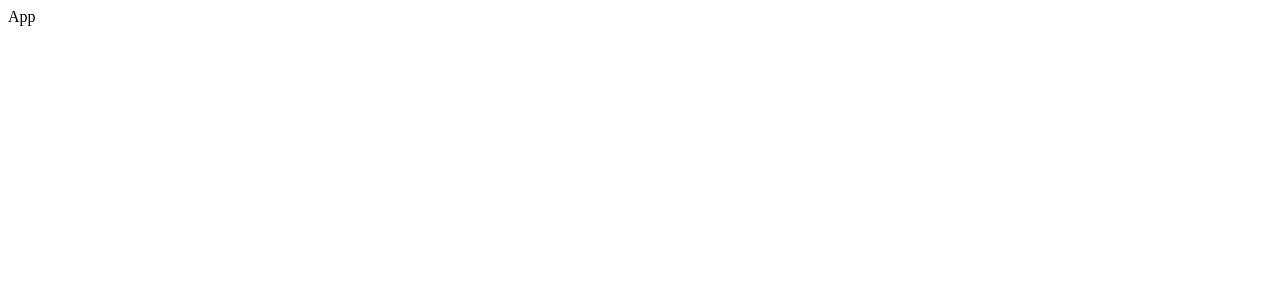
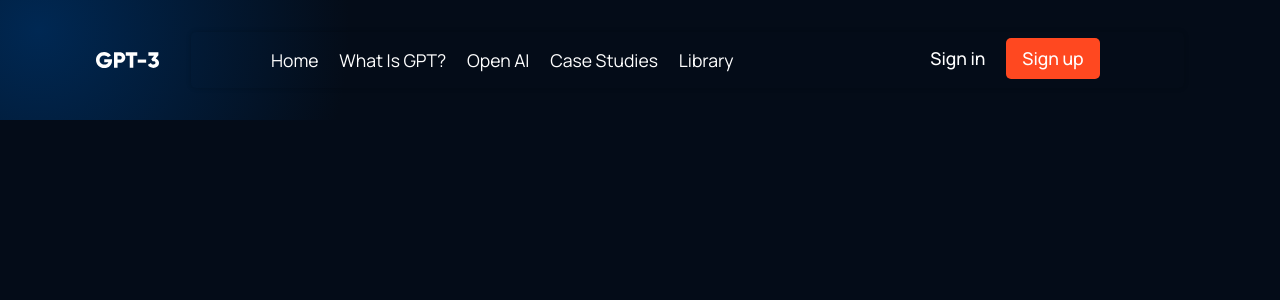
Before and after one commit to Eromosele-Dexter/GPT-3-webapp, a React (Create React App) app: page / in a window 1280 px wide. Shown: the top 300 px of the page. Built offline with nearby package versions, Linux system fonts and the light colour scheme.

Commit message:
Navbar completed with sass styling

```diff
--- a/src/App.js
+++ b/src/App.js
@@ -1,7 +1,33 @@
 import React from "react";
+import "./App.css";
+import {
+  Footer,
+  Blog,
+  Possibility,
+  Features,
+  WhatGPT3,
+  Hero,
+} from "./containers";
+import { CTA, Brand, Navbar } from "./components";
+const App = () => {
+  return (
+    <div className="App">
+      <div className="gradient__bg">
+        <header>
+          <Navbar />
+        </header>
 
-const App = () => {
-  return <div>App</div>;
+        {/* <Hero /> */}
+      </div>
+      {/* <Brand />
+      <WhatGPT3 />
+      <Features />
+      <Possibility />
+      <CTA />
+      <Blog />
+      <Footer /> */}
+    </div>
+  );
 };
 
 export default App;
--- a/src/components/navbar/Navbar.jsx
+++ b/src/components/navbar/Navbar.jsx
@@ -1,7 +1,73 @@
-import React from "react";
+import React, { useState, useEffect } from "react";
+import "./navbar.scss";
+import { links } from "../../data";
+import logo from "../../assets/logo.svg";
+import { RiMenu3Line, RiCloseLine } from "react-icons/ri";
 
 const Navbar = () => {
-  return <div>Navbar</div>;
+  const [toggleMenu, setToggleMenu] = useState(false);
+  const [windowSize, setWindowSize] = useState(getWindowWidth());
+  const [show, setShow] = useState(false);
+
+  useEffect(() => {
+    function handleWindowResize() {
+      setWindowSize(getWindowWidth());
+    }
+    if (windowSize >= 1028) {
+      setShow(true);
+    } else {
+      setShow(false);
+    }
+
+    window.addEventListener("resize", handleWindowResize);
+
+    return () => {
+      window.removeEventListener("resize", handleWindowResize);
+    };
+  }, [windowSize]);
+
+  function getWindowWidth() {
+    const { innerWidth } = window;
+    return innerWidth;
+  }
+
+  return (
+    <div className="Navbar">
+      <div className="container">
+        <img src={logo} alt="logo" className="logo" />
+
+        {(show || toggleMenu) && (
+          <div className="menu scale-up-center">
+            <RiCloseLine
+              onClick={() => setToggleMenu(false)}
+              className="close"
+            />
+            <nav>
+              <ul>
+                {links.map((link) => {
+                  return (
+                    <li key={link.id}>
+                      <a href={link.url}>{link.text}</a>
+                    </li>
+                  );
+                })}
+              </ul>
+            </nav>
+            <div className="button-container">
+              <button type="button" className="sign-in">
+                Sign in
+              </button>
+              <button type="button" className="sign-up">
+                Sign up
+              </button>
+            </div>
+          </div>
+        )}
+
+        {!toggleMenu && <RiMenu3Line onClick={() => setToggleMenu(true)} />}
+      </div>
+    </div>
+  );
 };
 
 export default Navbar;
--- a/src/components/navbar/navbar.scss
+++ b/src/components/navbar/navbar.scss
@@ -0,0 +1,173 @@
+.Navbar {
+  margin-bottom: 1rem;
+
+  .container {
+    display: flex;
+    justify-content: space-between;
+    align-items: center;
+    padding: 2rem;
+    position: relative;
+
+    .menu {
+      position: absolute;
+      top: 2.5rem;
+      right: 0;
+
+      padding: 2rem;
+      display: flex;
+      justify-content: flex-end;
+      align-items: center;
+      flex-direction: column;
+
+      text-align: end;
+      background: var(--color-footer);
+      margin-top: 1rem;
+      min-width: 13rem;
+      border-radius: 5px;
+      box-shadow: 0px 0px 5px rgba(0, 0, 0, 0.2);
+
+      nav {
+        margin-top: 1rem;
+        ul {
+          display: flex;
+          flex-direction: column;
+          align-items: center;
+          list-style: none;
+          text-transform: capitalize;
+
+          li a {
+            display: block;
+            margin-bottom: 1rem;
+
+            &:hover {
+              color: #ff4820;
+              letter-spacing: 0.1rem;
+              font-weight: bold;
+            }
+          }
+        }
+      }
+
+      .button-container {
+        display: flex;
+        flex-direction: column;
+        align-items: flex-start;
+
+        button {
+          margin-bottom: 0.5rem;
+        }
+      }
+
+      .close {
+        position: absolute;
+        top: 1rem;
+        right: 1rem;
+      }
+    }
+
+    .logo {
+      width: 3.91rem;
+      height: 1rem;
+      margin-right: 2rem;
+    }
+  }
+
+  .button-container {
+    display: flex;
+    button {
+      padding: 0.5rem 1rem;
+      font-family: var(--font-family);
+      font-weight: 500;
+      font-size: 0.8rem;
+      line-height: 1.6rem;
+      color: #fff;
+      outline: none;
+      border: none;
+      border-radius: 5px;
+    }
+
+    .sign-in {
+      background-color: transparent;
+
+      &:hover {
+        background-color: #fff;
+        color: var(--color-footer);
+        font-weight: bold;
+      }
+    }
+    .sign-up {
+      background: #ff4820;
+
+      &:hover {
+        background-color: #fff;
+        color: #ff4820;
+        font-weight: bold;
+      }
+    }
+  }
+
+  svg {
+    cursor: pointer;
+    font-size: 1.4rem;
+    z-index: 1000;
+  }
+}
+
+@media only screen and (min-width: 1028px) {
+  .Navbar {
+    .container {
+      justify-content: unset;
+      align-items: center;
+      text-align: center;
+      padding: 2rem 6rem;
+
+      .menu {
+        position: unset;
+        flex-direction: row;
+        justify-content: space-around;
+        margin-top: unset;
+
+        background: unset;
+        min-width: unset;
+        width: 100%;
+        padding: unset;
+        nav {
+          ul {
+            flex-direction: row;
+            li {
+              a {
+                display: block;
+                margin-right: 1.3rem;
+                font-size: 1.1rem;
+
+                &:hover {
+                  letter-spacing: unset;
+                  font-weight: unset;
+                }
+              }
+            }
+          }
+        }
+
+        .button-container {
+          flex-direction: row;
+          align-items: center;
+          padding-top: 0.3rem;
+
+          button {
+            margin-bottom: 0.5rem;
+            font-size: 1.1rem;
+            margin-right: 0.3rem;
+
+            &:hover {
+              font-weight: unset;
+            }
+          }
+        }
+      }
+    }
+    svg {
+      display: none;
+    }
+  }
+}
```
Also changed, not shown: src/data.js (renamed from data.js).
